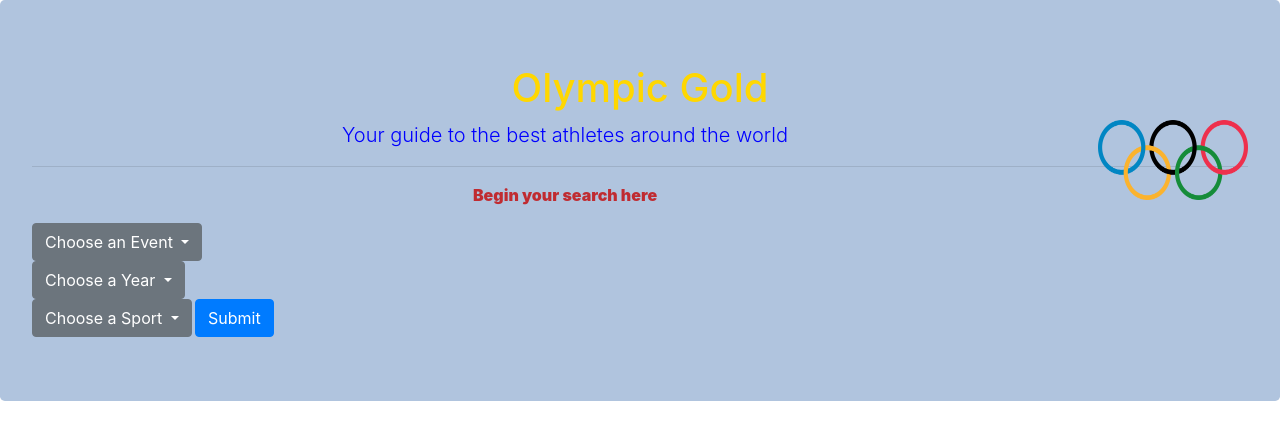
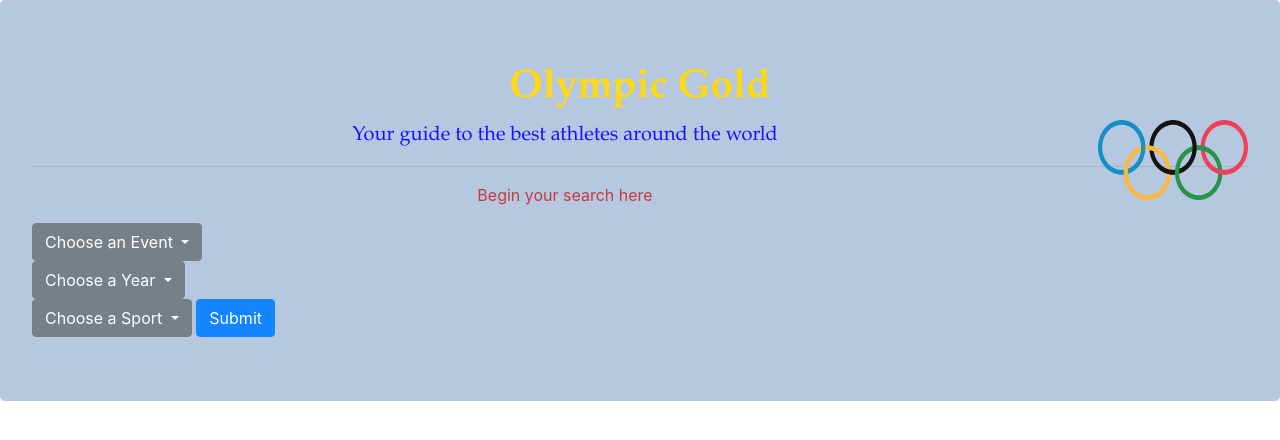
Before and after one commit to Psychlosuo/Group-Project-1, a plain HTML site: page index.html in a window 1280 px wide. Drawn offline with nearby package versions, Linux system fonts and the light colour scheme; files whose address does not match are found by name.

Commit message:
font changes

```diff
--- a/assets/style.css
+++ b/assets/style.css
@@ -1,20 +1,24 @@
 .jumbotron{
     background-color:lightsteelblue;
-    font-weight: 900;
+    Opacity: .92;
 }
 
 .jumbo{
     text-align:center;
+    font-weight: 900;
     color: rgb(255, 215, 0);
+    font-family: garamond;
 }
 
 .lead{
     text-align:center;
     color:blue;
+    font-family: garamond;
 }
 
 .search{
     text-align:center;
+    font-family: garamond;
 }
 
 .submit{
```
